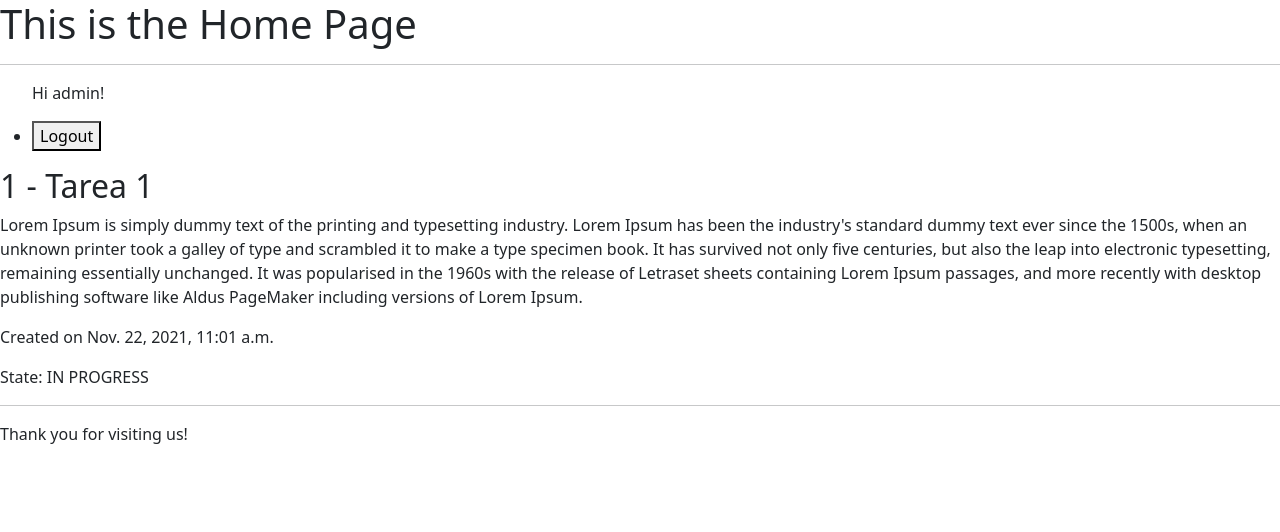
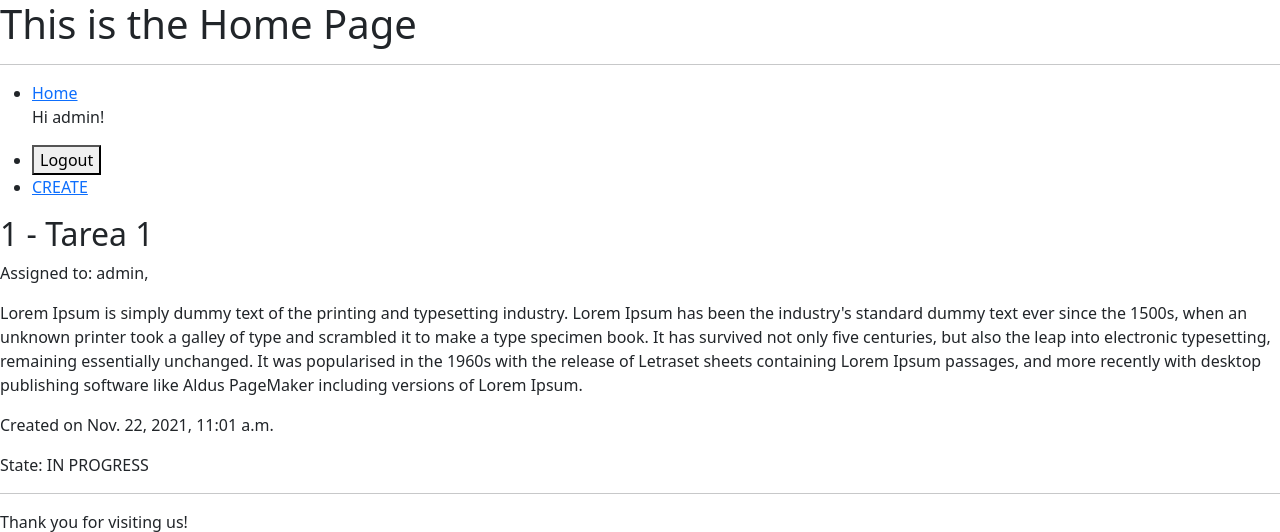
Before and after one commit to jmburgues/ToDoApp-Django, a Django app: page /tasks/1/ in a window 1280 px wide. Shown: the top 532 px of the page. Run offline with Django 3.2, Linux system fonts and the light colour scheme; a user stored in the database is signed in; data comes from the database, SQL or seed files in the repository; both versions use the stored data as it was after the commit.

Commit message:
Adds nav buttons and assigned block to templates

```diff
--- a/ToDo/urls.py
+++ b/ToDo/urls.py
@@ -1,21 +1,7 @@
-"""ToDo URL Configuration
-
-The `urlpatterns` list routes URLs to views. For more information please see:
-    https://docs.djangoproject.com/en/3.2/topics/http/urls/
-Examples:
-Function views
-    1. Add an import:  from my_app import views
-    2. Add a URL to urlpatterns:  path('', views.home, name='home')
-Class-based views
-    1. Add an import:  from other_app.views import Home
-    2. Add a URL to urlpatterns:  path('', Home.as_view(), name='home')
-Including another URLconf
-    1. Import the include() function: from django.urls import include, path
-    2. Add a URL to urlpatterns:  path('blog/', include('blog.urls'))
-"""
 from django.contrib import admin
 from django.conf.urls import url, include
 from . import views
+from tasks import views as task_views
 
 urlpatterns = [
     url(r'^admin/', admin.site.urls),
@@ -25,5 +11,5 @@ urlpatterns = [
     url(r'^accounts/', include('accounts.urls')),
     url(r'^tasks/', include('tasks.urls')),
     url(r'^notifications/', include('notifications.urls')),
-    url(r'^$', views.homepage)
+    url(r'^$', task_views.task_list, name="home")
 ]
--- a/tasks/templates/tasks/task_detail.html
+++ b/tasks/templates/tasks/task_detail.html
@@ -4,6 +4,11 @@
     <div class="task-detail">
         <div class="article">
             <h2>{{ task.id }} - {{ task.title }}</h2>
+            <p>Assigned to:
+                {% for user in task.assigned.all %}
+                {{ user }},
+                {% endfor %}
+            </p>
             <p>{{ task.body }}</p>
             <p>Created on {{ task.date }}</p>
             <p>State: {{ task.state }}</p>
--- a/tasks/templates/tasks/tasks_list.html
+++ b/tasks/templates/tasks/tasks_list.html
@@ -9,6 +9,11 @@
                 <h2><a href="{% url 'tasks:detail' task_id=task.id %}">{{ task.title }}</a></h2>
                 <p><i>task ID: {{ task.id }} - Created on {{ task.date }}</i></p>
                 <p>{{ task.snippet }}</p>
+                <p>Assigned to:
+                {% for user in task.assigned.all %}
+                {{ user }},
+                {% endfor %}
+                </p>
                 <p>{{ task.state }}</p>
             </div>
         {% endfor %}
--- a/templates/homepage.html
+++ b/templates/homepage.html
@@ -8,12 +8,14 @@
     <title>Homepage</title>
     <h1>This is the Home Page</h1>
     <hr>
-    <link href="https://cdn.jsdelivr.net/npm/bootstrap@5.1.3/dist/css/bootstrap.min.css" rel="stylesheet" integrity="sha384-1BmE4kWBq78iYhFldvKuhfTAU6auU8tT94WrHftjDbrCEXSU1oBoqyl2QvZ6jIW3" crossorigin="anonymous">
+    <link href="https://cdn.jsdelivr.net/npm/bootstrap@5.1.3/dist/css/bootstrap.min.css" rel="stylesheet"
+          integrity="sha384-1BmE4kWBq78iYhFldvKuhfTAU6auU8tT94WrHftjDbrCEXSU1oBoqyl2QvZ6jIW3" crossorigin="anonymous">
 </head>
 <body>
 <header class="wrapper">
     <nav>
         <ul>
+            <li><a href="{% url 'home' %}">Home</a></li>
             {% if user.is_authenticated %}
             <p>Hi {{ user.username }}! </p>
             <li>
@@ -22,6 +24,7 @@
                     <button type="submit">Logout</button>
                 </form>
             </li>
+            <li><a class="highlight" href="{% url 'tasks:create' %}">CREATE</a> </li>
             {% else %}
             <li><a href="{% url 'accounts:login' %}">Login</a></li>
             <li><a href="{% url 'accounts:signup' %}">Signup</a></li>
```
Also changed, not shown: db.sqlite3, 1 other file. Lines whose indentation alone changed are shown as unchanged.
